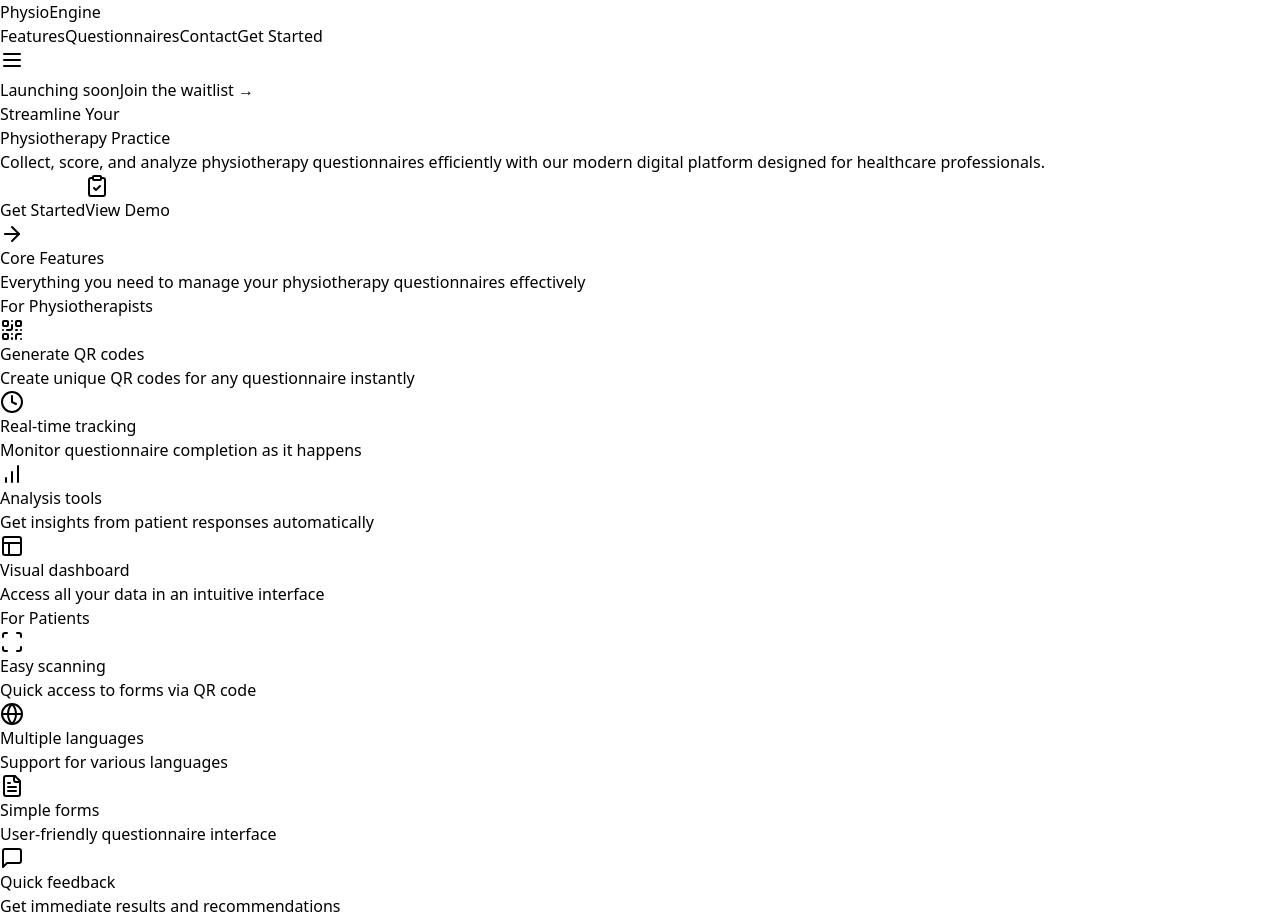
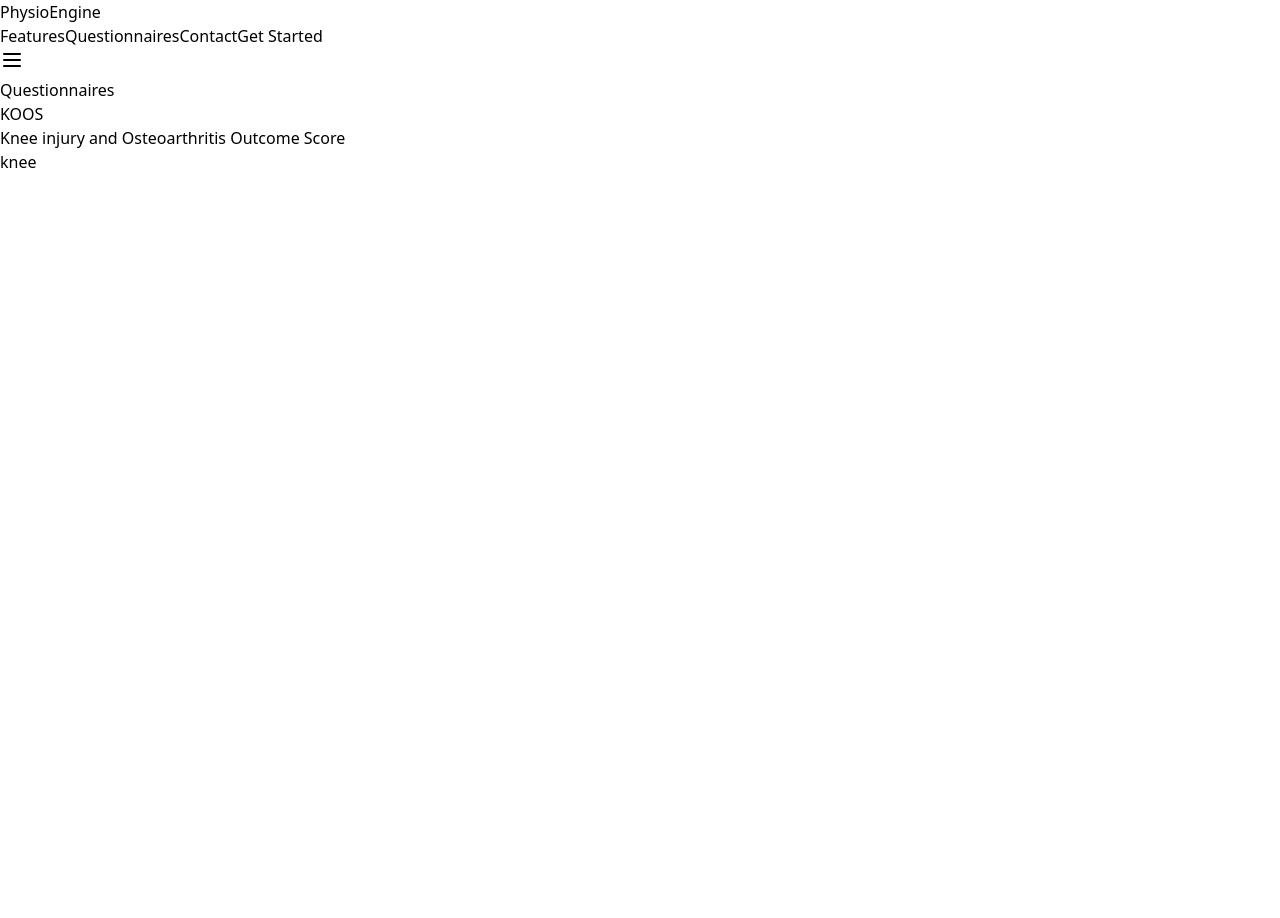
Before and after one commit to DanceOlsson/physioengine-react, a React (Vite) app: page /questionnaires in a window 1280 px wide. After the commit the page ends 800 px from the top, so only its background shows below. Built offline with nearby package versions, Linux system fonts and the light colour scheme.

Commit message:
add react routing and a questionnaires page
Update App.tsx to be a pure layout component

```diff
--- a/src/App.tsx
+++ b/src/App.tsx
@@ -1,29 +1,21 @@
 // This is the main App component file that serves as the root of our React application.
 // Think of it as the skeleton of your website. It imports and arranges other components
 
-import React from "react"; // Import React to use JSX syntax
-import { Header } from "./components/Header"; // Import the Header component for navigation
-import { Hero } from "./components/Hero"; // Import the Hero component for the main landing section
-import { Features } from "./components/Features"; // Import the Features component to show app features
+import React from "react";
+import { Header } from "./components/Header";
+import { Hero } from "./components/Hero";
+import { Features } from "./components/Features";
+import { Outlet } from "react-router-dom";
 
-// Define the main App component using a function component
-// This component structures our entire application layout
 function App() {
   return (
-    // The outer div ensures minimum full viewport height
     <div className="min-h-screen">
-      {/* Header component contains navigation and branding */}
       <Header />
-      {/* Main content area of the application */}
       <main>
-        {/* Hero section for prominent landing content */}
-        <Hero />
-        {/* Features section to showcase app capabilities */}
-        <Features />
+        <Outlet />
       </main>
     </div>
   );
 }
 
-// Export the App component as the default export so it can be imported in main.tsx
 export default App;
--- /dev/null
+++ b/src/app/router.tsx
@@ -0,0 +1,39 @@
+// This file defines the routing configuration for our React application using react-router-dom.
+// Routing allows us to show different pages/components based on the URL path.
+
+import { createBrowserRouter } from "react-router-dom";
+import { QuestionnairesPage } from "@/pages/questionnaires";
+import { KoosPage } from "@/pages/questionnaires/koos.tsx";
+import App from "@/App";
+import { HomePage } from "@/pages/home";
+
+// Create and export our router configuration
+export const router = createBrowserRouter([
+  {
+    // The root path "/" is our main app layout
+    path: "/",
+    element: <App />,
+    children: [
+      {
+        index: true,
+        element: <HomePage />,
+      },
+      {
+        // All questionnaire-related routes will be nested under "/questionnaires"
+        path: "questionnaires",
+        children: [
+          {
+            // The index route shows when we're at exactly "/questionnaires"
+            index: true,
+            element: <QuestionnairesPage />,
+          },
+          {
+            // Route for the KOOS questionnaire
+            path: "koos",
+            element: <KoosPage />,
+          },
+        ],
+      },
+    ],
+  },
+]);
--- a/src/components/Header.tsx
+++ b/src/components/Header.tsx
@@ -1,6 +1,7 @@
 import React from "react";
 import { Button } from "./ui/button";
 import { Menu } from "lucide-react";
+import { Link } from "react-router-dom";
 
 export function Header() {
   return (
@@ -21,12 +22,12 @@ export function Header() {
             >
               Features
             </a>
-            <a
-              href="#questionnaires"
+            <Link
+              to="/questionnaires"
               className="text-sm font-medium text-gray-700 hover:text-blue-600 transition-colors"
             >
               Questionnaires
-            </a>
+            </Link>
             <a
               href="#contact"
               className="text-sm font-medium text-gray-700 hover:text-blue-600 transition-colors"
--- /dev/null
+++ b/src/components/ui/card.tsx
@@ -0,0 +1,19 @@
+import * as React from "react";
+import { cn } from "@/lib/utils";
+
+const Card = React.forwardRef<
+  HTMLDivElement,
+  React.HTMLAttributes<HTMLDivElement>
+>(({ className, ...props }, ref) => (
+  <div
+    ref={ref}
+    className={cn(
+      "rounded-lg border bg-card text-card-foreground shadow-sm",
+      className
+    )}
+    {...props}
+  />
+));
+Card.displayName = "Card";
+
+export { Card };
--- a/src/main.tsx
+++ b/src/main.tsx
@@ -3,13 +3,13 @@ import { StrictMode } from "react"; // StrictMode helps catch common bugs during
 import { createRoot } from "react-dom/client"; // createRoot is the new way to render React apps
 import "./index.css"; // Import global CSS styles
 import App from "./App.tsx"; // Import our main App component
+import { RouterProvider } from "react-router-dom";
+import { router } from "./app/router.tsx";
 
 // Create a root element and render our React app into it
 // The '!' tells TypeScript we're certain the element exists
 createRoot(document.getElementById("root")!).render(
-  // StrictMode enables extra checks and warnings in development
   <StrictMode>
-    {/* App is our main component that contains all other components */}
-    <App />
+    <RouterProvider router={router} />
   </StrictMode>
 );
--- /dev/null
+++ b/src/pages/home/index.tsx
@@ -0,0 +1,11 @@
+import { Hero } from "@/components/Hero";
+import { Features } from "@/components/Features";
+
+export function HomePage() {
+  return (
+    <>
+      <Hero />
+      <Features />
+    </>
+  );
+}
--- /dev/null
+++ b/src/pages/questionnaires/index.tsx
@@ -0,0 +1,46 @@
+import { Link } from "react-router-dom";
+import { Card } from "@/components/ui/card";
+
+interface Questionnaire {
+  id: string;
+  title: string;
+  description: string;
+  category: "knee" | "hip" | "ankle";
+}
+
+const questionnaires: Questionnaire[] = [
+  {
+    id: "koos",
+    title: "KOOS",
+    description: "Knee injury and Osteoarthritis Outcome Score",
+    category: "knee",
+  },
+  // Add more questionnaires here
+];
+
+export function QuestionnairesPage() {
+  return (
+    <div className="container mx-auto py-8">
+      <h1 className="text-3xl font-bold">Questionnaires</h1>
+
+      <div className="grid gap-6 md:grid-cols-2 lg:grid-cols-3 mt-6">
+        {questionnaires.map((questionnaire) => (
+          <Link
+            key={questionnaire.id}
+            to={`/questionnaires/${questionnaire.id}`}
+          >
+            <Card className="p-6 hover:shadow-lg transition-shadow">
+              <h2 className="text-xl font-semibold">{questionnaire.title}</h2>
+              <p className="text-gray-600 mt-2">{questionnaire.description}</p>
+              <div className="mt-4">
+                <span className="inline-flex items-center rounded-full px-2.5 py-0.5 text-xs font-medium bg-blue-100 text-blue-800">
+                  {questionnaire.category}
+                </span>
+              </div>
+            </Card>
+          </Link>
+        ))}
+      </div>
+    </div>
+  );
+}
--- /dev/null
+++ b/src/pages/questionnaires/koos.tsx
@@ -0,0 +1,29 @@
+// Import the useParams hook from react-router-dom
+// This hook allows us to access URL parameters (like /questionnaires/123 where 123 is the id)
+import { useParams } from "react-router-dom";
+
+// Export a React component named KoosPage
+// We use 'export' so other files can import and use this component
+// The function naming follows React convention of PascalCase for components
+export function KoosPage() {
+  // Use the useParams hook to get URL parameters
+  // We destructure the 'id' parameter from the object returned by useParams
+  // This will match the :id in the route path (e.g., /questionnaires/:id)
+  const { id } = useParams();
+
+  // Return JSX - the component's UI structure
+  return (
+    // div container with Tailwind CSS classes:
+    // - container: sets a max-width and centers content
+    // - mx-auto: margin auto on left and right (centers horizontally)
+    // - py-8: padding top and bottom of 2rem (32px)
+    <div className="container mx-auto py-8">
+      {/* Main heading using Tailwind classes:
+          - text-3xl: large text size
+          - font-bold: bold font weight */}
+      <h1 className="text-3xl font-bold">KOOS</h1>
+      {/* Placeholder comment for future questionnaire content */}
+      {/* Questionnaire details will go here */}
+    </div>
+  );
+}
```
Also changed, not shown: src/pages/questionnaires/koos/qr-generation.tsx (added), src/pages/questionnaires/koos/results.tsx (added).
